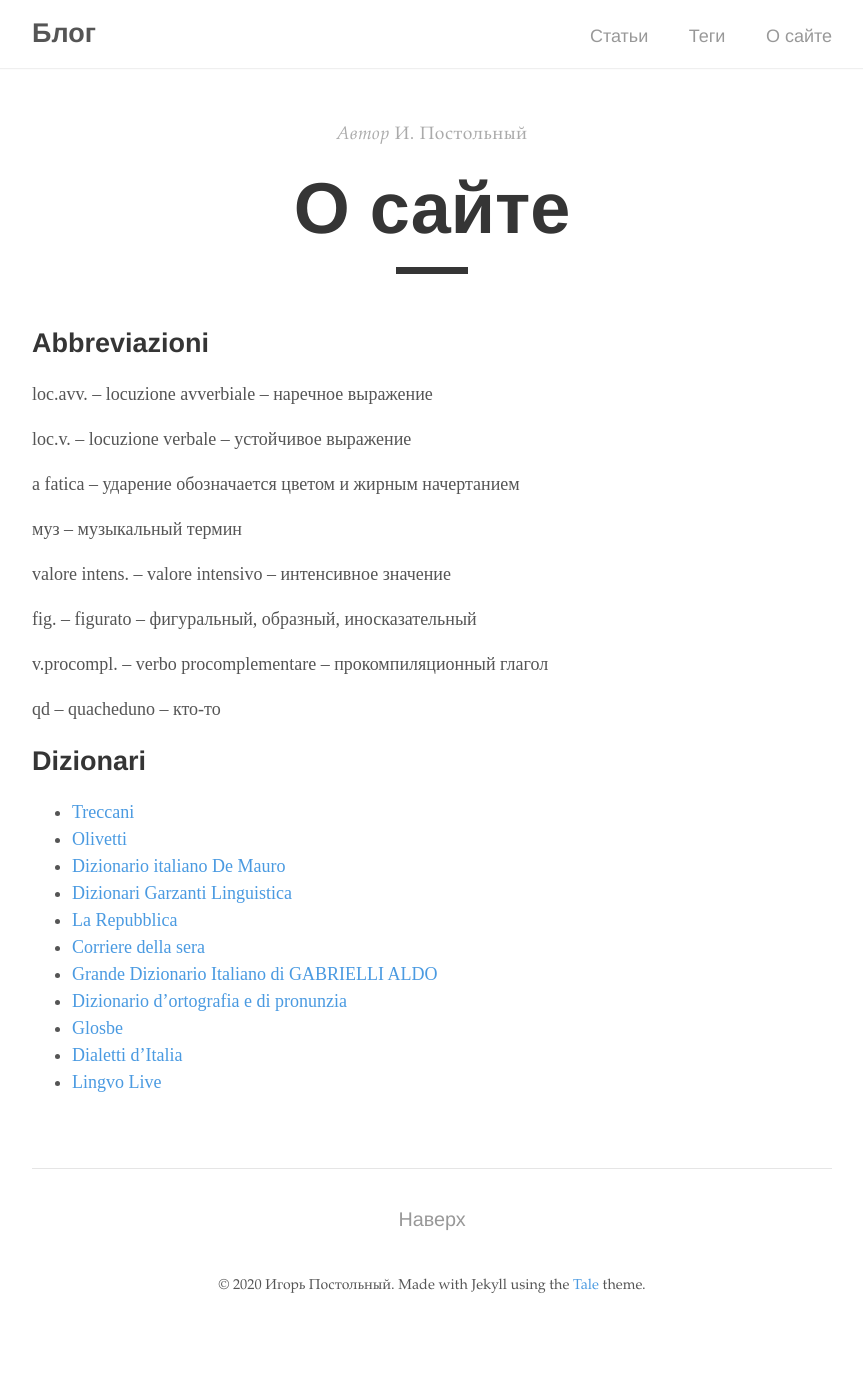
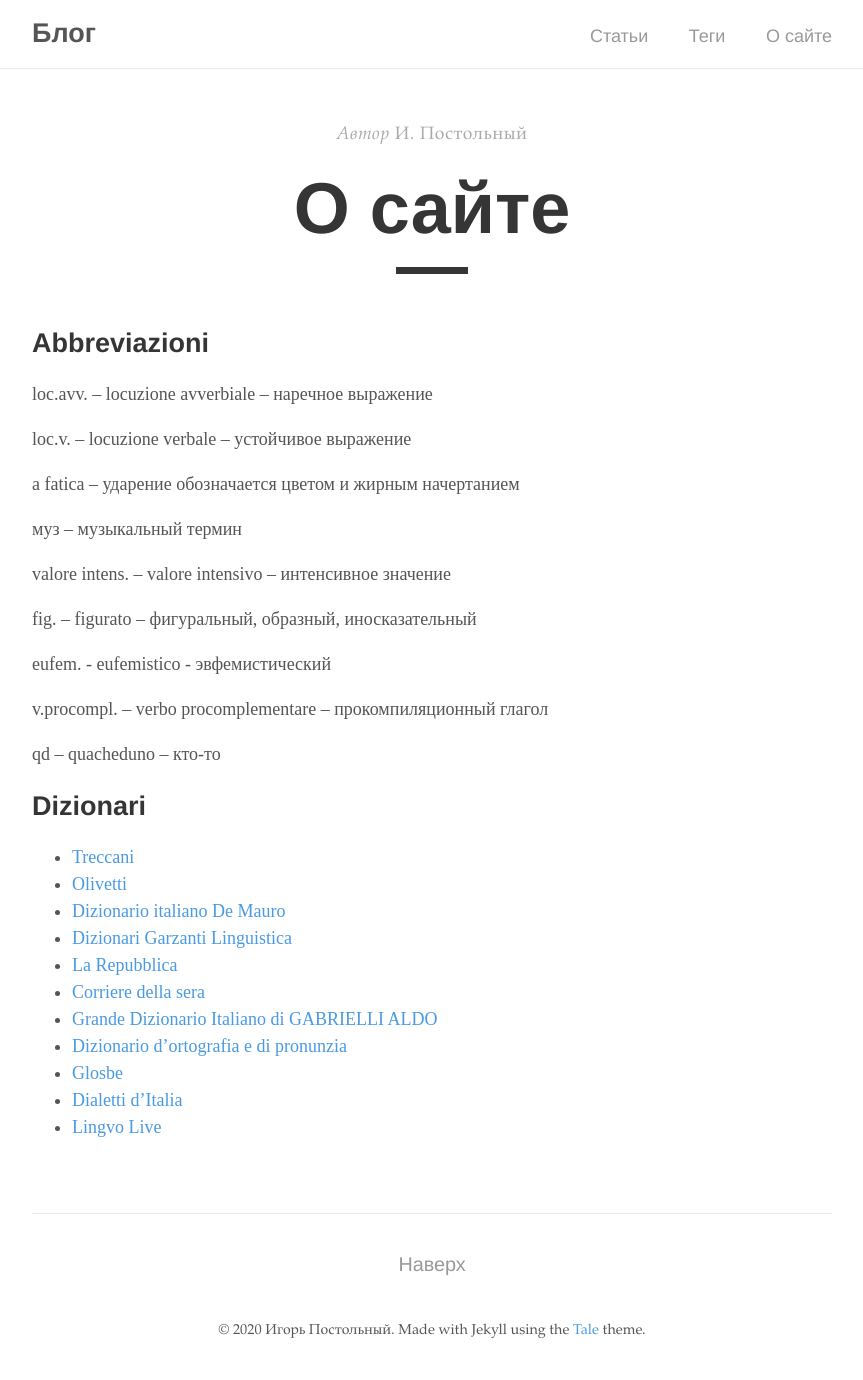
Before and after one commit to postolny/postolny.github.io, a Jekyll site: the page built from _pages/about.md, in a window 1280 px wide. Shown: the whole page, without its empty margins (208-1071 px from the left). Built offline with Jekyll 4.4.1, drawn with Linux system fonts in a browser that asks for light colours; before the commit the page ends 1335 px from its top, so only the background shows below that.

Commit message:
Update about.md

```diff
--- a/_pages/about.md
+++ b/_pages/about.md
@@ -19,6 +19,8 @@ valore intens. – valore intensivo – интенсивное значение
 
 fig. – figurato – фигуральный, образный, иносказательный
 
+eufem. - eufemistico - эвфемистический
+
 v.procompl. – verbo procomplementare – прокомпиляционный глагол
 
 qd – quacheduno – кто-то
```
